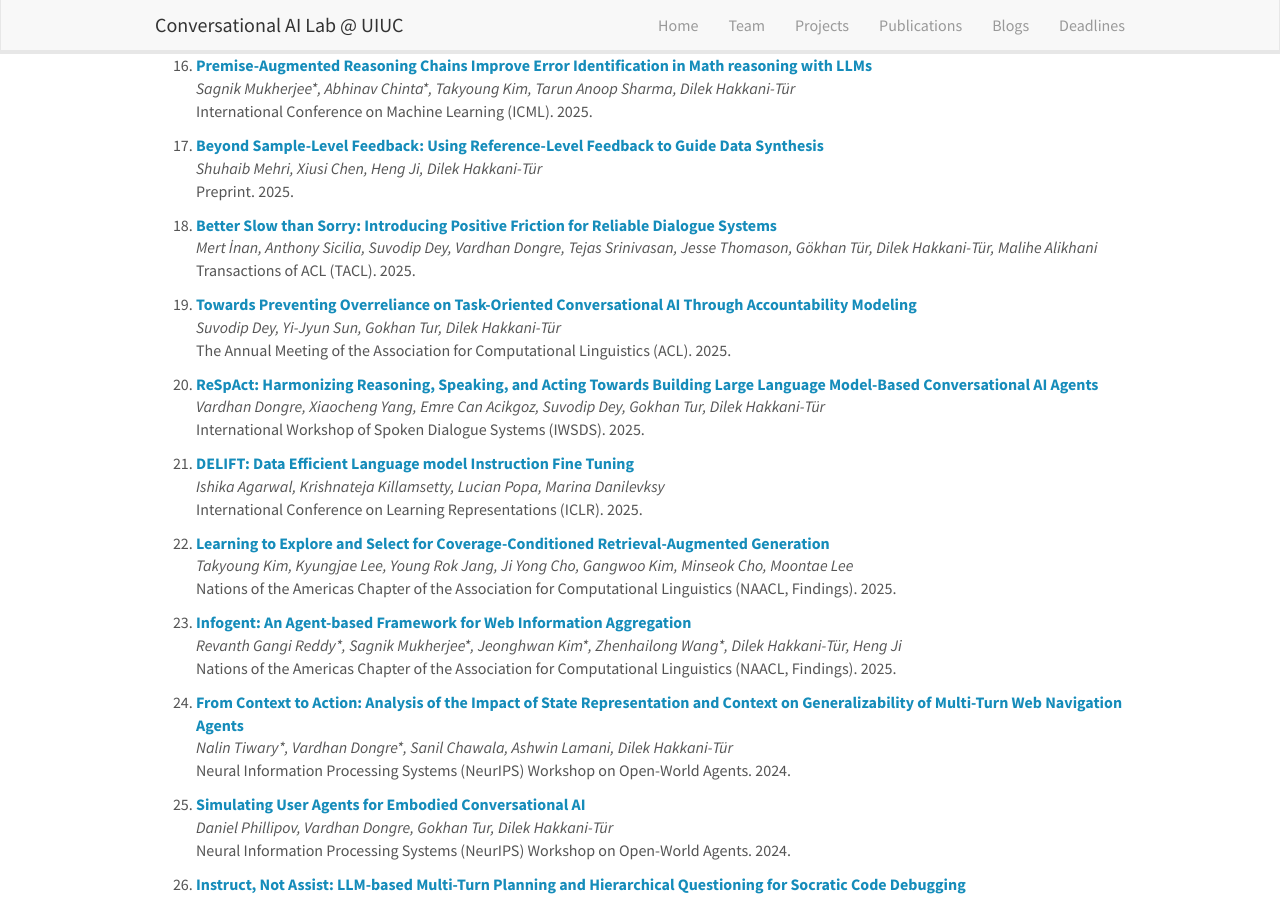
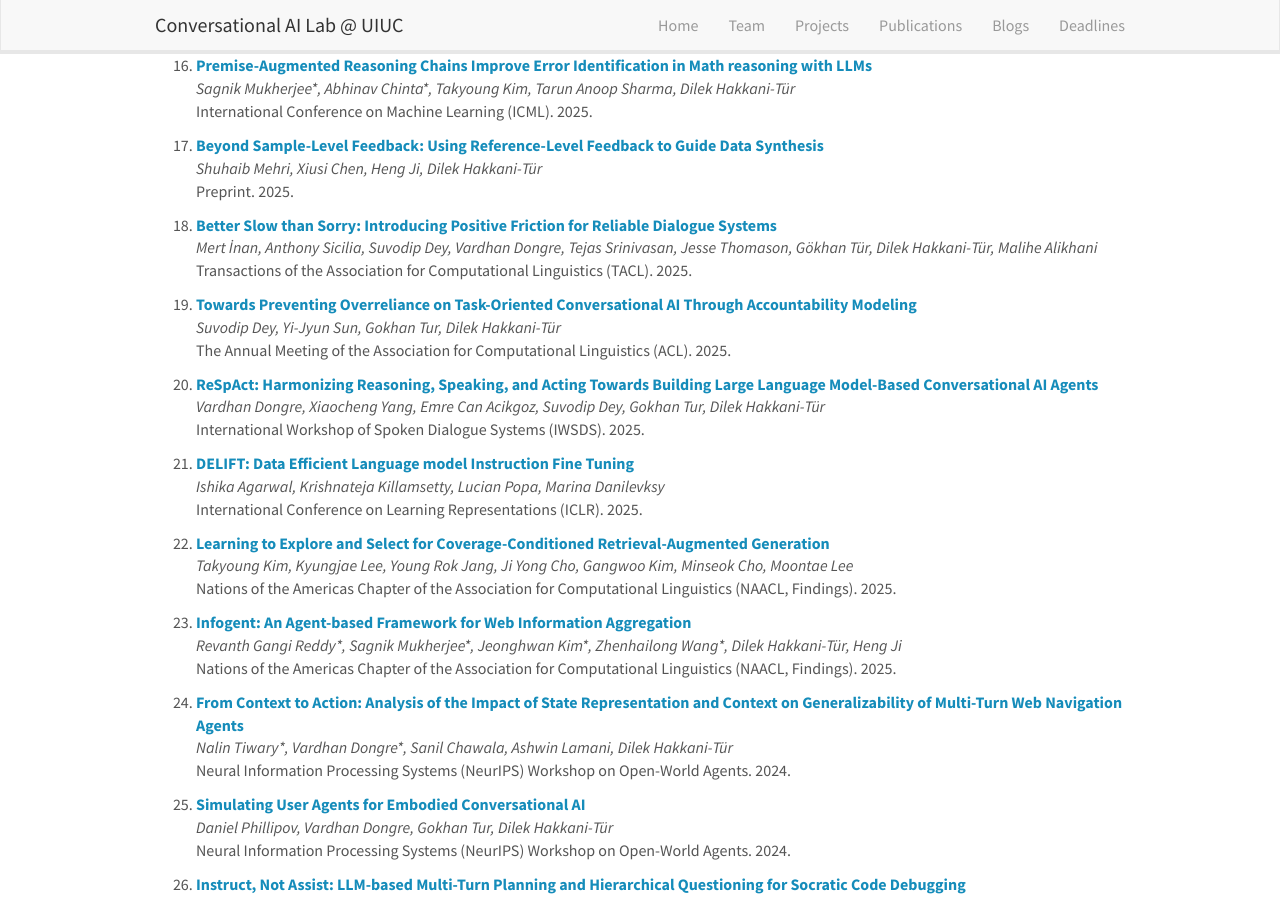
Before and after one commit to uiuc-conversational-ai-lab/uiuc-conversational-ai-lab.github.io, a Jekyll site: the page built from _pages/publications.md, in a window 1280 px wide and 900 px high, scrolled down 1389 px. Built offline with Jekyll 4.4.1, drawn with Linux system fonts in a browser that asks for light colours; nearby versions of some CDN libraries.

Commit message:
pubs update

```diff
--- a/_data/publist.yml
+++ b/_data/publist.yml
@@ -121,7 +121,7 @@
   authors: Mert İnan, Anthony Sicilia, Suvodip Dey, Vardhan Dongre, Tejas Srinivasan, Jesse Thomason, Gökhan Tür, Dilek Hakkani-Tür, Malihe Alikhani
   link:
     url: https://arxiv.org/abs/2501.17348
-    display: Transactions of ACL (TACL). 2025.
+    display: Transactions of the Association for Computational Linguistics (TACL). 2025.
   highlight: 1
 
 - title: "Towards Preventing Overreliance on Task-Oriented Conversational AI Through Accountability Modeling"
```
